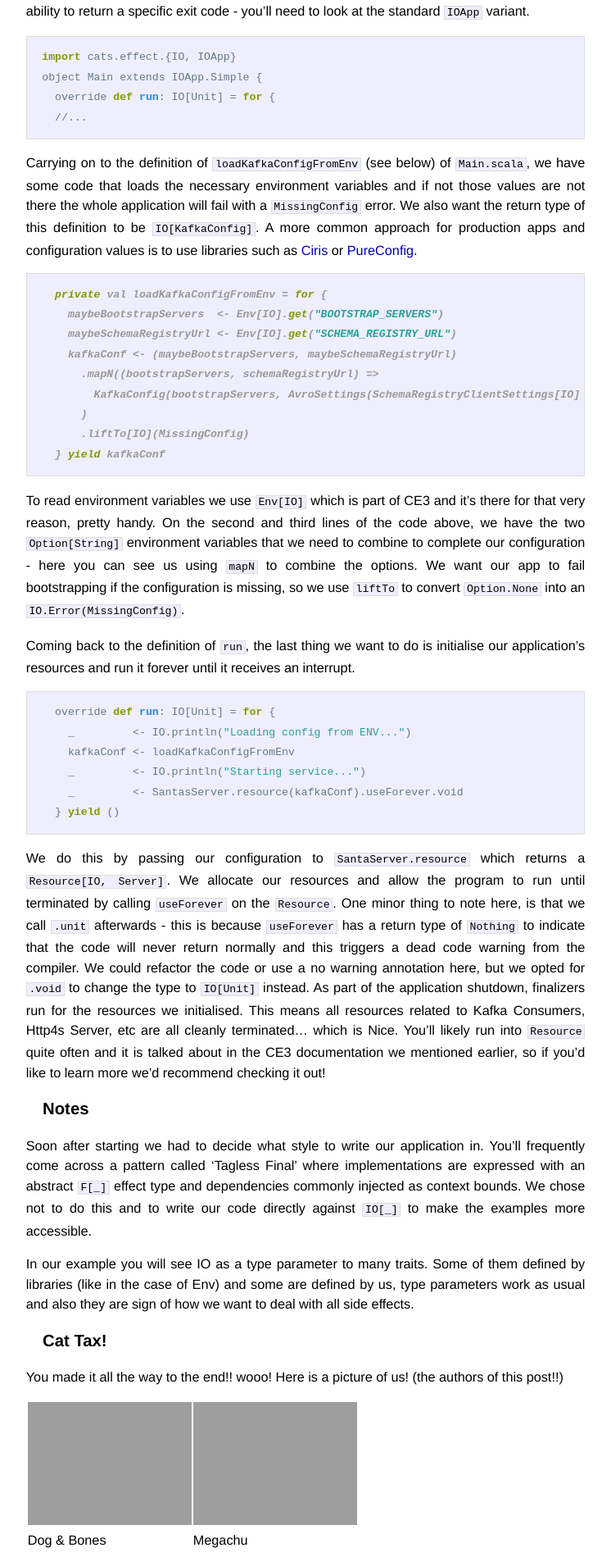
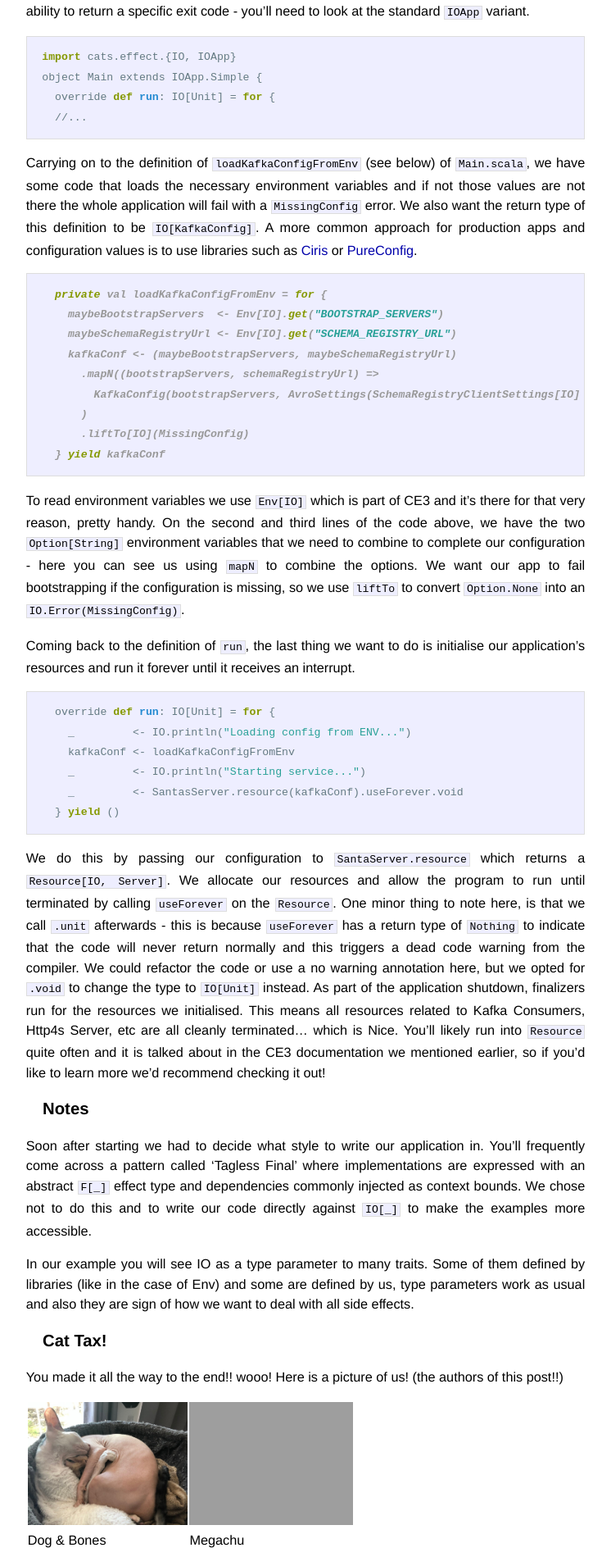
Before and after one commit to Functional-Feline-Society/blog, a Jekyll site: the page built from _posts/2022-12-22-io-part-2.markdown, in a window 1280 px wide. Shown: the part 633-2532 px from the top of the page at 82% size, without its empty margins (267-1013 px from the left). Built offline with Jekyll 4.4.1, drawn with Linux system fonts in a browser that asks for light colours; nearby versions of some CDN libraries; comment, search, counter and statistics services are not loaded; grey boxes are pictures that could not be loaded.

Commit message:
I totally know how to add images

```diff
--- a/_posts/2022-12-22-io-part-2.markdown
+++ b/_posts/2022-12-22-io-part-2.markdown
@@ -79,8 +79,8 @@ You made it all the way to the end!! wooo! Here is a picture of us! (the authors
 <table >
     <tbody>
       <tr>
-        <td ><img height=150px src="https://functional-feline-society.github.io/images/bones-and-dog-1.jpg" alt="Dog & Bones"><br/>Dog & Bones</td>
-        <td ><img height=150px src="https://functional-feline-society.github.io/images/megachu-1.jpg" alt="Megachu"><br/>Megachu</td>
+        <td ><img height=150px src="https://functional-feline-society.github.io/images/bones-and-dog-1.png" alt="Dog & Bones"><br/>Dog & Bones</td>
+        <td ><img height=150px src="https://functional-feline-society.github.io/images/megachu-1.png" alt="Megachu"><br/>Megachu</td>
       </tr>
     </tbody>
 </table>
```
